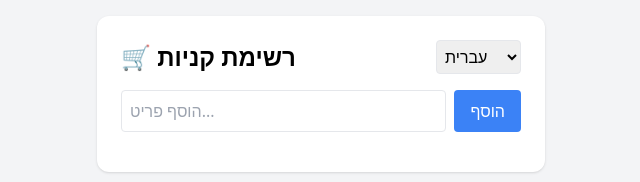
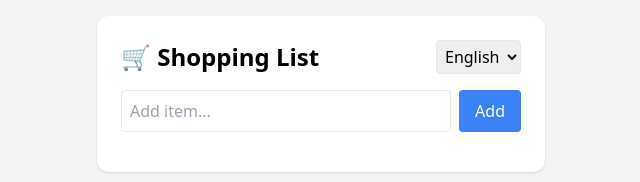
Before and after one commit to mangisto14/shopping-list-app, a React (Vite) app: page / in a window 1280 px wide. Shown: the top 182 px of the page, without its empty margins (319-959 px from the left). Built offline with nearby package versions, Linux system fonts and the light colour scheme.

Commit message:
Update App.jsx

```diff
--- a/src/App.jsx
+++ b/src/App.jsx
@@ -1,22 +1,14 @@
-import { useEffect, useState } from "react";
+import { useState } from "react";
 import "./index.css";
+import { useLanguage } from "./LanguageContext";
 
 function App() {
-  const [language, setLanguage] = useState("he");
+  const { language, setLanguage, t } = useLanguage();
   const [items, setItems] = useState(() => {
     const saved = localStorage.getItem("shopping-list");
     return saved ? JSON.parse(saved) : [];
   });
   const [input, setInput] = useState("");
-
-  useEffect(() => {
-    // הגדרת כיוון דף לפי שפה
-    document.documentElement.dir = language === "he" ? "rtl" : "ltr";
-  }, [language]);
-
-  useEffect(() => {
-    localStorage.setItem("shopping-list", JSON.stringify(items));
-  }, [items]);
 
   const addItem = () => {
     if (!input.trim()) return;
@@ -33,25 +25,6 @@ function App() {
   const deleteItem = (index) => {
     setItems(items.filter((_, i) => i !== index));
   };
-
-  const labels = {
-    he: {
-      title: "🛒 רשימת קניות",
-      placeholder: "הוסף פריט...",
-      add: "הוסף",
-      delete: "מחק",
-      lang: "עברית",
-    },
-    en: {
-      title: "🛒 Shopping List",
-      placeholder: "Add item...",
-      add: "Add",
-      delete: "Delete",
-      lang: "English",
-    },
-  };
-
-  const t = labels[language];
 
   return (
     <div className="min-h-screen bg-gray-100 p-4 font-sans">
@@ -95,11 +68,8 @@ function App() {
               >
                 {item.name}
               </span>
-              <button
-                onClick={() => deleteItem(index)}
-                className="text-red-500"
-              >
-                🗑️
+              <button onClick={() => deleteItem(index)} className="text-red-500">
+                🗑️ {t.delete}
               </button>
             </li>
           ))}
```
